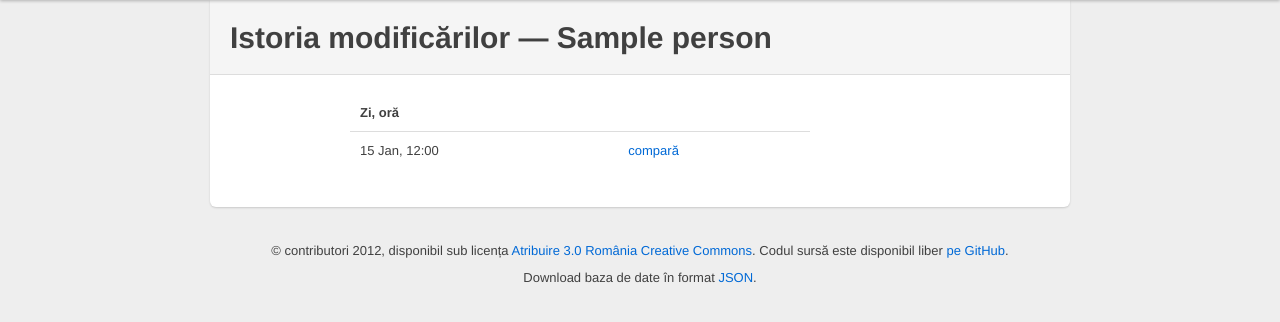
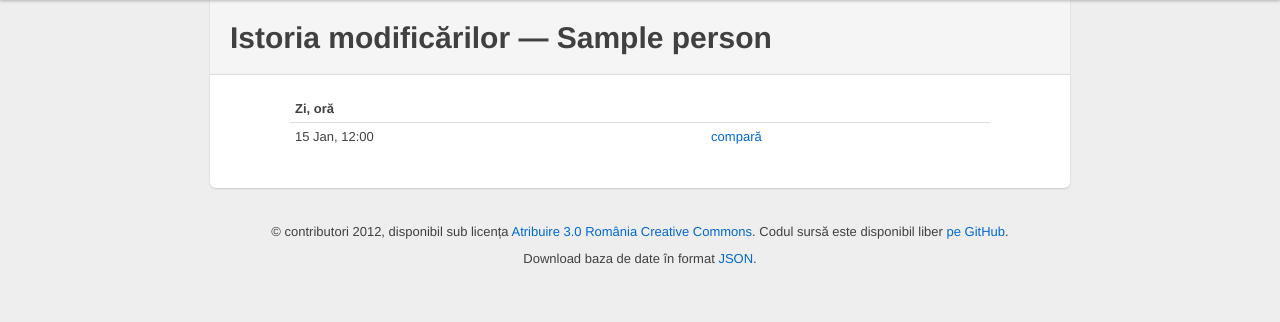
Before and after one commit to pistruiatul/agenda-politicieni, a Flask app: template templates/history.html in a window 1280 px wide. Shown: the part 40-362 px from the top of the page. Run offline with Flask 2, Linux system fonts and the light colour scheme; the template is opened without the code that fills it: most values are stand-ins (such as "Sample title", 1, 10 or a date in 2020); parts of the project's set-up code (start-up, migrations or seed data) failed here and were passed over; some libraries are stand-ins or nearby versions.

Commit message:
change layout of history table

```diff
--- a/templates/all_history.html
+++ b/templates/all_history.html
@@ -9,9 +9,9 @@
 {% set admin_view = is_admin(g.user) %}
 
 <div class="row">
-  <div class="span8 offset2">
+  <div class="span12 offset1">
 
-    <table>
+    <table class="condensed-table">
       <thead>
 
         <th>Zi, oră</th>
--- a/templates/history.html
+++ b/templates/history.html
@@ -9,9 +9,9 @@
 {% set admin_view = is_admin(g.user) %}
 
 <div class="row">
-  <div class="span8 offset2">
+  <div class="span12 offset1">
 
-    <table>
+    <table class="condensed-table">
       <thead>
 
         <th>Zi, oră</th>
```
